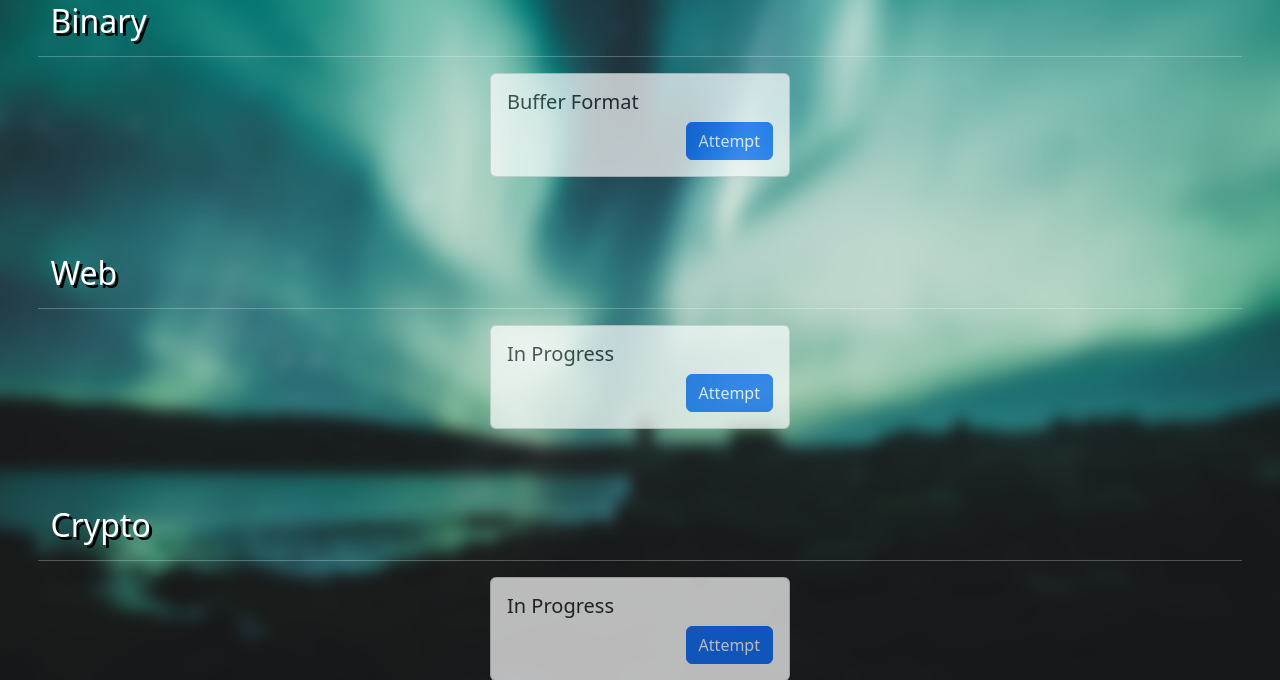
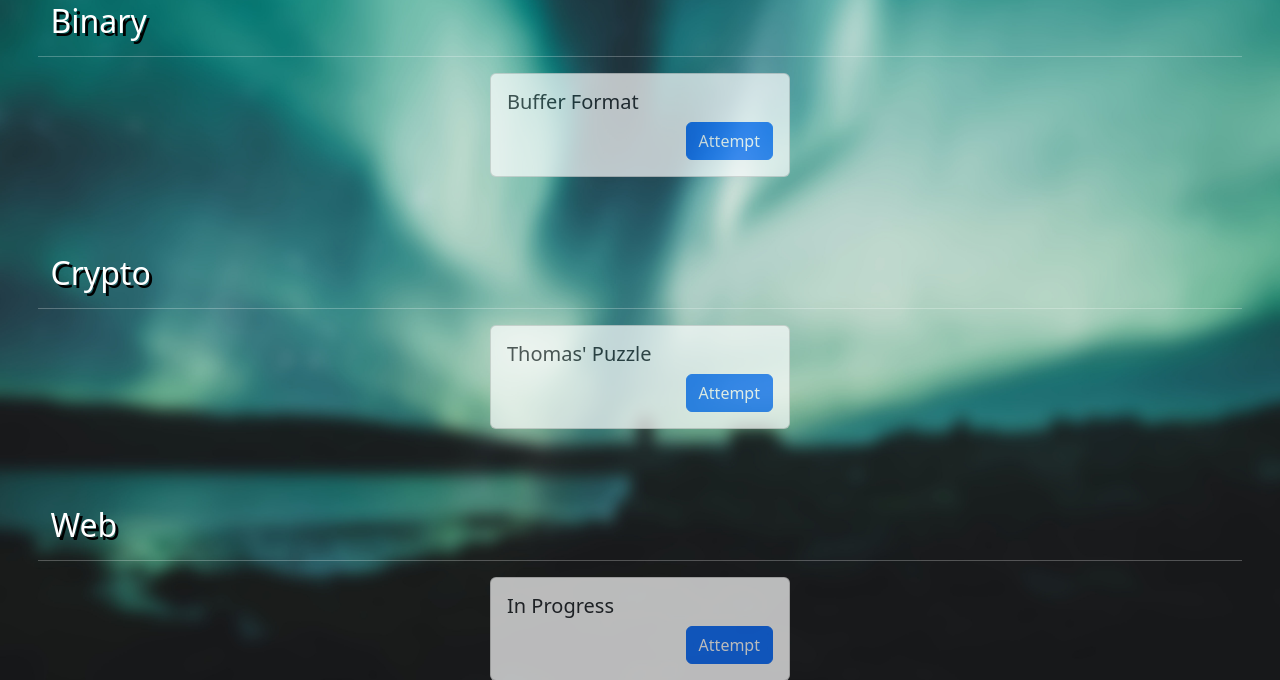
Before and after one commit to Wolfdragon24/comp6841-project, a Flask app: page / in a window 1280 px wide. Shown: the part 633-1313 px from the top of the page. Run offline with Flask 3, Linux system fonts and the light colour scheme; some libraries are stand-ins or nearby versions.

Commit message:
Update to html

```diff
--- a/templates/index.html
+++ b/templates/index.html
@@ -103,21 +103,21 @@
     </div>
 
         <div class="ctf-section">
-      <h2 class="font-adjust" style="padding-left: 1%;">Web</h3>
+            <h2 class="font-adjust" style="padding-left: 1%;">Crypto</h3>
             <hr class="font-adjust">
 
             <div class="card-columns d-flex justify-content-center">
               <div class="card ctf-card">
                   <div class="card-body">
-              <h5 class="card-title">In Progress</h5>
-              <button type="button" class="btn btn-primary d-flex float-end" data-toggle="modal" data-target="#challengeModal" data-challenge="test">Attempt</button>
+                    <h5 class="card-title">Thomas' Puzzle</h5>
+                    <button type="button" class="btn btn-primary d-flex float-end" data-toggle="modal" data-target="#challengeModal" data-challenge="thomas">Attempt</button>
                   </div>
               </div>
             </div>
         </div>
 
     <div class="ctf-section">
-        <h2 class="font-adjust" style="padding-left: 1%;">Crypto</h3>
+      <h2 class="font-adjust" style="padding-left: 1%;">Web</h3>
       <hr class="font-adjust">
 
       <div class="card-columns d-flex justify-content-center">
```
Lines whose indentation alone changed are shown as unchanged.
